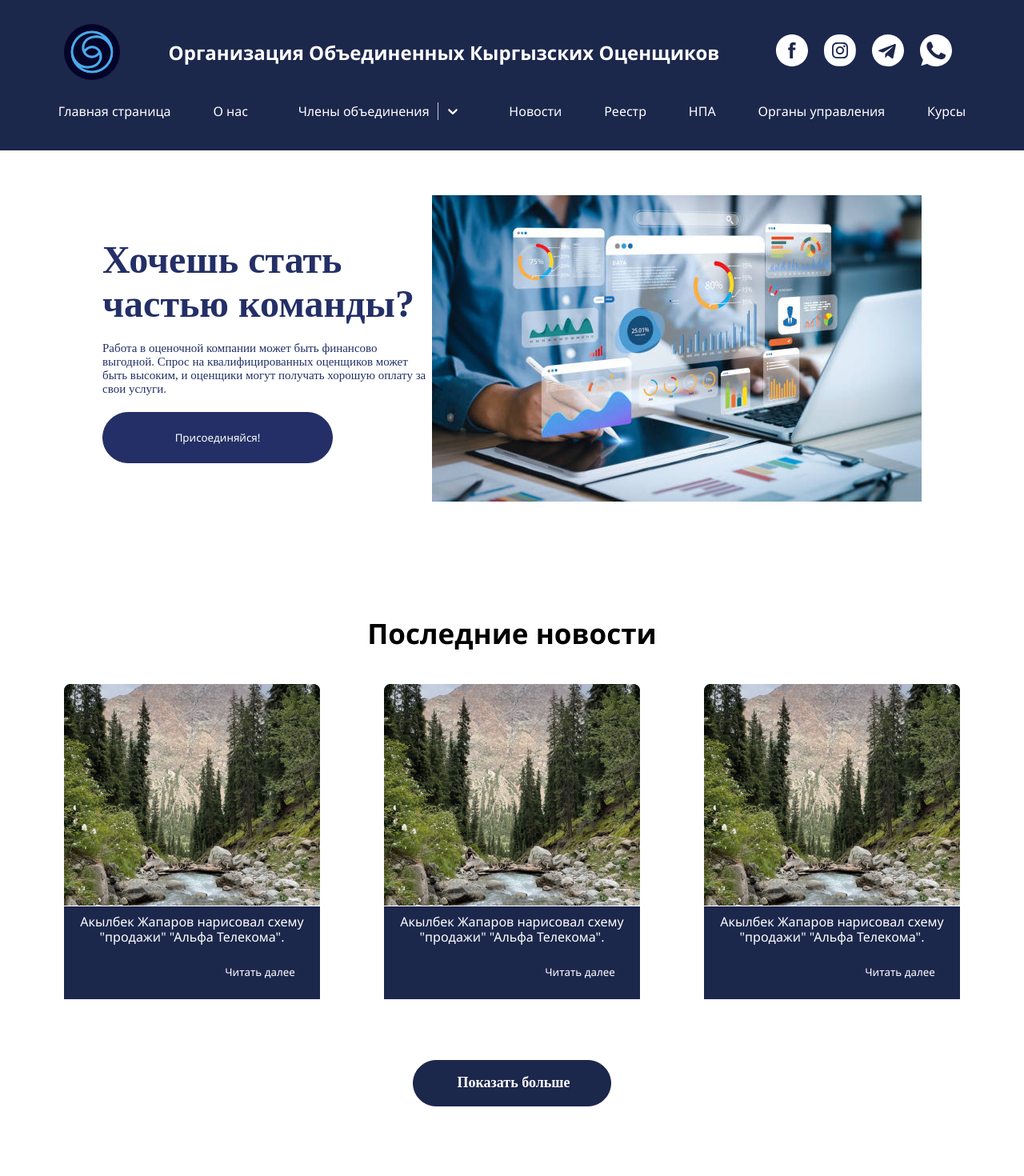
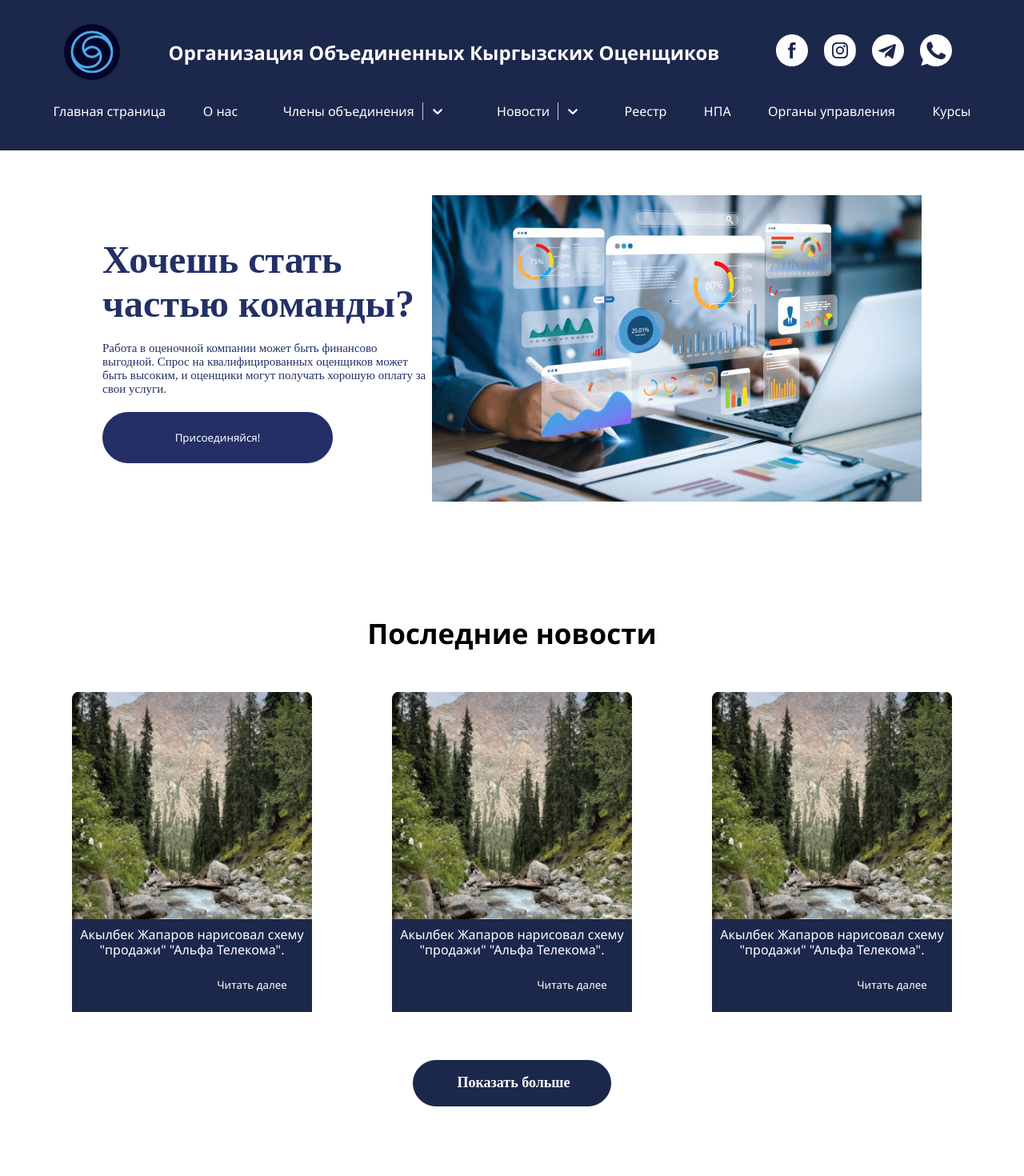
Before and after one commit to BaitemirAsanbaev/oko, a React (Vite) app: page / in a window 1280 px wide. Shown: the top 1470 px of the page at 80% size. Built offline with nearby package versions, Linux system fonts and the light colour scheme.

Commit message:
news page

```diff
--- a/src/App.jsx
+++ b/src/App.jsx
@@ -4,6 +4,7 @@ import Layout from "./components/Layout/Layout";
 import Home from "./pages/Home/Home";
 import About from "./pages/About/About";
 import Members from "./pages/Members/Members";
+import News from "./pages/News/News";
 
 function App() {
   return (
@@ -13,6 +14,7 @@ function App() {
           <Route index path="/" element={<Home />} />
           <Route path="/about" element={<About />} />
           <Route path="/members/:id" element={<Members />} />
+          <Route path="/news" element={<News />} />
         </Routes>
       </Layout>
     </>
--- a/src/App.scss
+++ b/src/App.scss
@@ -10,5 +10,7 @@
 .page{
   margin: 40px auto;
   max-width: 1200px;
-
+  h1{
+    text-align: center;
+  }
 }
--- a/src/components/Card/Card.module.scss
+++ b/src/components/Card/Card.module.scss
@@ -1,7 +1,10 @@
 .Card {
-  width: 320px;
-  height: 277px;
+  max-width: 300px;
+  max-height: 400px;
   border-radius: 8px 8px 0px 0px;
+  display: flex;
+  flex-direction: column;
+  margin: 10px;
   img {
     height: 100% !important;
   }
--- a/src/components/Dropdown/Dropdown.jsx
+++ b/src/components/Dropdown/Dropdown.jsx
@@ -2,7 +2,7 @@ import React from "react";
 import Select from "react-select";
 import classes from "./Dropdown.module.scss";
 import { useNavigate } from "react-router-dom";
-const DropdownMenu = ({ options }) => {
+const DropdownMenu = ({ options, title }) => {
   const customStyles = {
     control: (provided) => ({
       ...provided,
@@ -21,7 +21,7 @@ const DropdownMenu = ({ options }) => {
     <Select
       className={classes.DropdownMenu}
       options={options}
-      placeholder="Члены объединения"
+      placeholder={title}
       styles={customStyles}
       onChange={(e)=>navigate(e.value)}
     />
--- a/src/components/Nav/Nav.jsx
+++ b/src/components/Nav/Nav.jsx
@@ -35,15 +35,23 @@ const Nav = () => {
           <NavLink to={"/about"}>О нас</NavLink>
         </li>
         <li>
-          <DropdownMenu options={[
-  { value: '/members/1', label: 'Члены объединения 1' },
-  { value: '/members/2', label: 'Члены объединения 2' },
-  { value: '/members/3', label: 'Члены объединения 3' },
-]}>
-          </DropdownMenu>
+          <DropdownMenu
+        title={"Члены объединения"}
+            options={[
+              { value: "/members/1", label: "Члены объединения 1" },
+              { value: "/members/2", label: "Члены объединения 2" },
+              { value: "/members/3", label: "Члены объединения 3" },
+            ]}
+          ></DropdownMenu>
         </li>
         <li>
-          <NavLink>Новости</NavLink>
+        <DropdownMenu
+        title={"Новости"}
+            options={[
+              { value: "/news", label: "Новости" },
+              { value: "/vacancies", label: "Вакансии" }
+            ]}
+          ></DropdownMenu>
         </li>
         <li>
           <NavLink>Реестр</NavLink>
--- /dev/null
+++ b/src/pages/News/News.jsx
@@ -0,0 +1,18 @@
+import React from 'react'
+import Card from '../../components/Card/Card'
+import classes from './News.module.scss'
+export default function News() {
+  return (
+    <div className={`page ${classes.News}`}>
+      <h1>Последние новости</h1>
+      <div>
+        <Card/>
+        <Card/>
+        <Card/>
+        <Card/>
+        <Card/>
+        <Card/>
+      </div>
+    </div>
+  )
+}
--- /dev/null
+++ b/src/pages/News/News.module.scss
@@ -0,0 +1,7 @@
+.News{
+  >div{
+    display: flex;
+    justify-content: space-evenly;
+    flex-wrap: wrap;
+  }
+}
```
